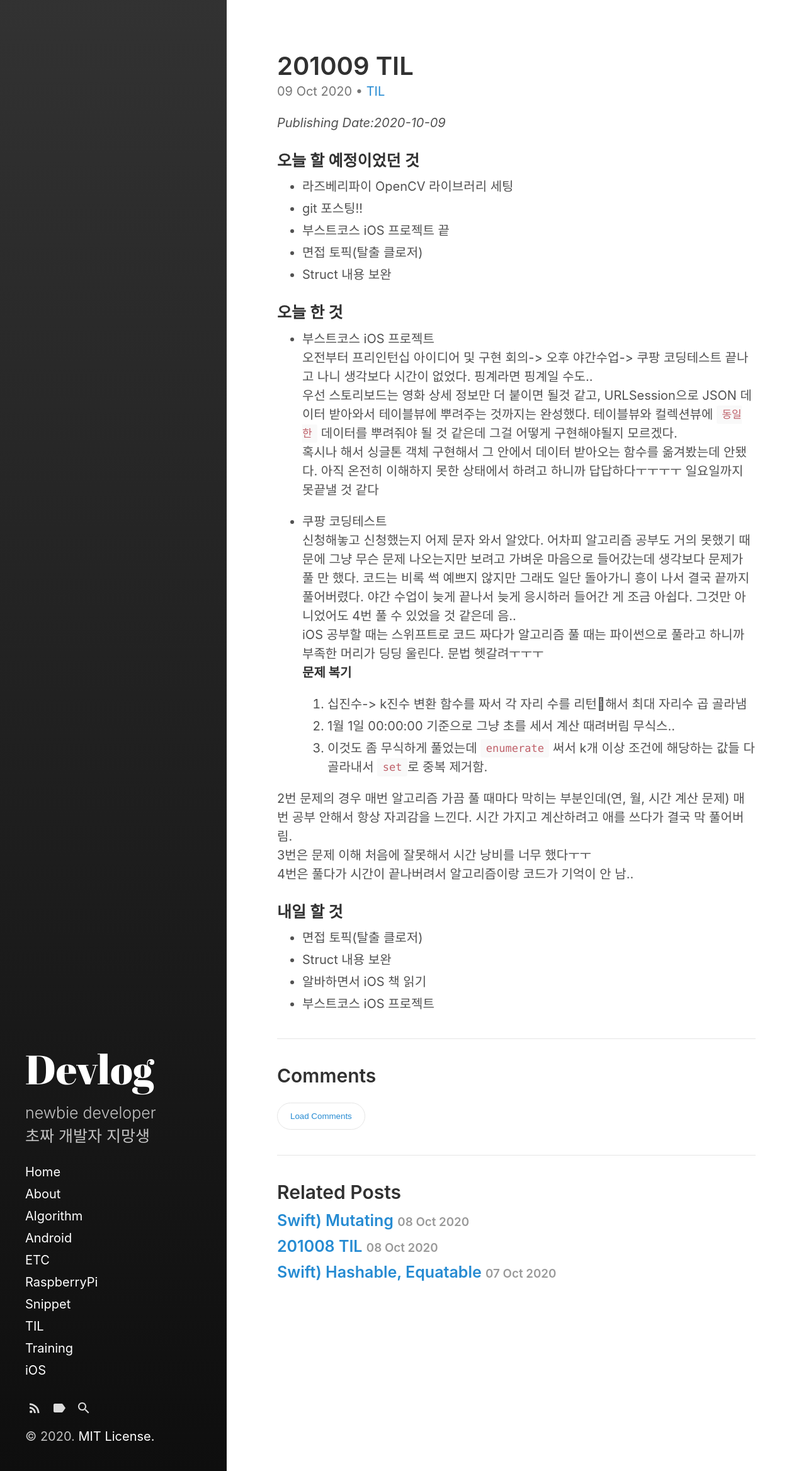
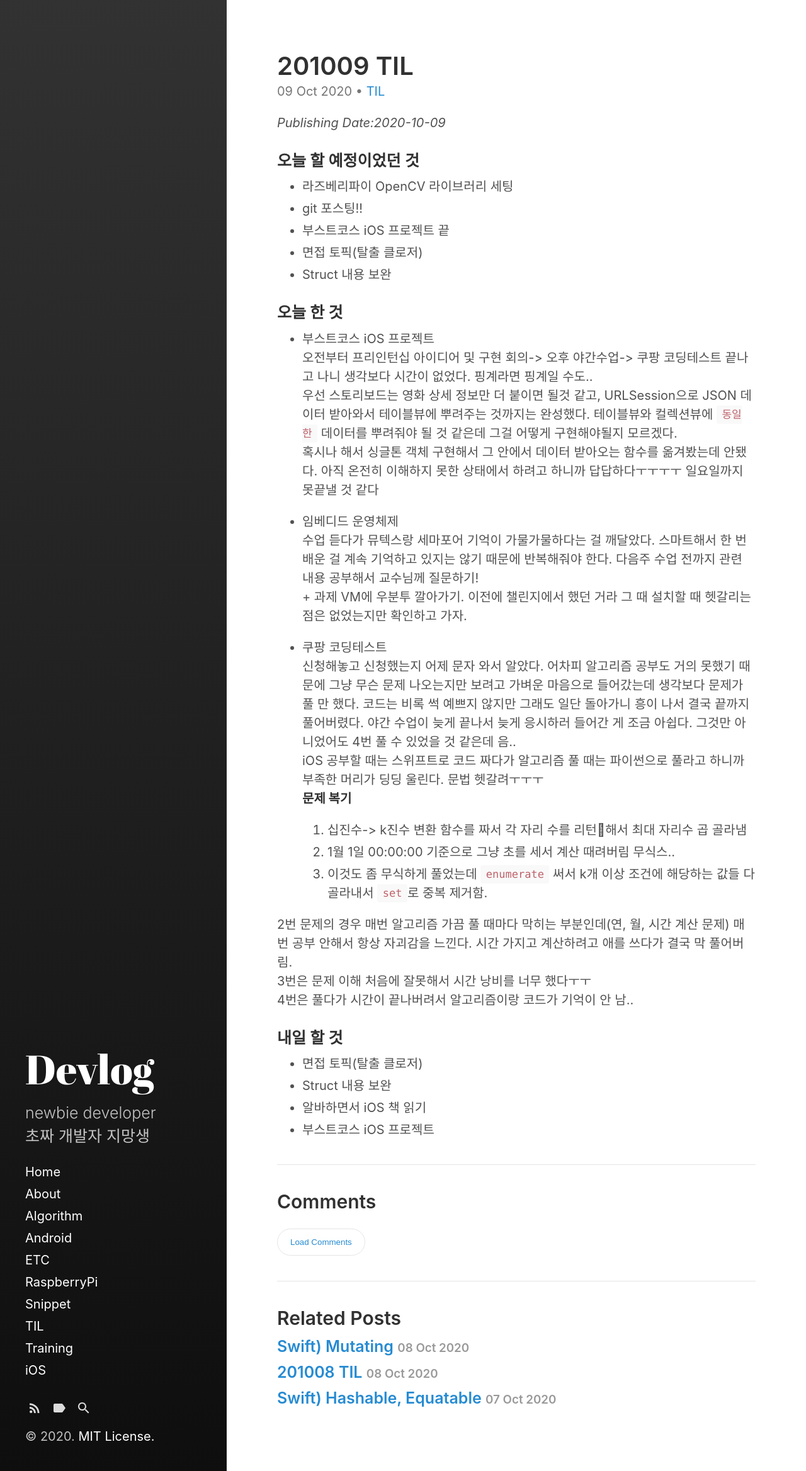
Before and after one commit to devejs/devejs.github.io, a Jekyll site: the page built from _posts/TIL/2020-10-09-TIL.md, in a window 1280 px wide. Shown: the whole page at 63% size. Built offline with Jekyll 4.4.1, drawn with Linux system fonts in a browser that asks for light colours.

Commit message:
EditPost

```diff
--- a/_posts/TIL/2020-10-09-TIL.md
+++ b/_posts/TIL/2020-10-09-TIL.md
@@ -18,6 +18,10 @@ category: TIL
 우선 스토리보드는 영화 상세 정보만 더 붙이면 될것 같고, URLSession으로 JSON 데이터 받아와서 테이블뷰에 뿌려주는 것까지는 완성했다. 테이블뷰와 컬렉션뷰에 `동일한` 데이터를 뿌려줘야 될 것 같은데 그걸 어떻게 구현해야될지 모르겠다.
 혹시나 해서 싱글톤 객체 구현해서 그 안에서 데이터 받아오는 함수를 옮겨봤는데 안됐다. 아직 온전히 이해하지 못한 상태에서 하려고 하니까 답답하다ㅜㅜㅜㅜ 일요일까지 못끝낼 것 같다
 
+* 임베디드 운영체제
+수업 듣다가 뮤텍스랑 세마포어 기억이 가물가물하다는 걸 깨달았다. 스마트해서 한 번 배운 걸 계속 기억하고 있지는 않기 때문에 반복해줘야 한다. 다음주 수업 전까지 관련 내용 공부해서 교수님께 질문하기!
+\+ 과제 VM에 우분투 깔아가기. 이전에 챌린지에서 했던 거라 그 때 설치할 때 헷갈리는 점은 없었는지만 확인하고 가자.
+
 * 쿠팡 코딩테스트
 신청해놓고 신청했는지 어제 문자 와서 알았다. 어차피 알고리즘 공부도 거의 못했기 때문에 그냥 무슨 문제 나오는지만 보려고 가벼운 마음으로 들어갔는데 생각보다 문제가 풀 만 했다. 코드는 비록 썩 예쁘지 않지만 그래도 일단 돌아가니 흥이 나서 결국 끝까지 풀어버렸다. 야간 수업이 늦게 끝나서 늦게 응시하러 들어간 게 조금 아쉽다. 그것만 아니었어도 4번 풀 수 있었을 것 같은데 음..
 iOS 공부할 때는 스위프트로 코드 짜다가 알고리즘 풀 때는 파이썬으로 풀라고 하니까 부족한 머리가 딩딩 울린다. 문법 헷갈려ㅜㅜㅜ
```
